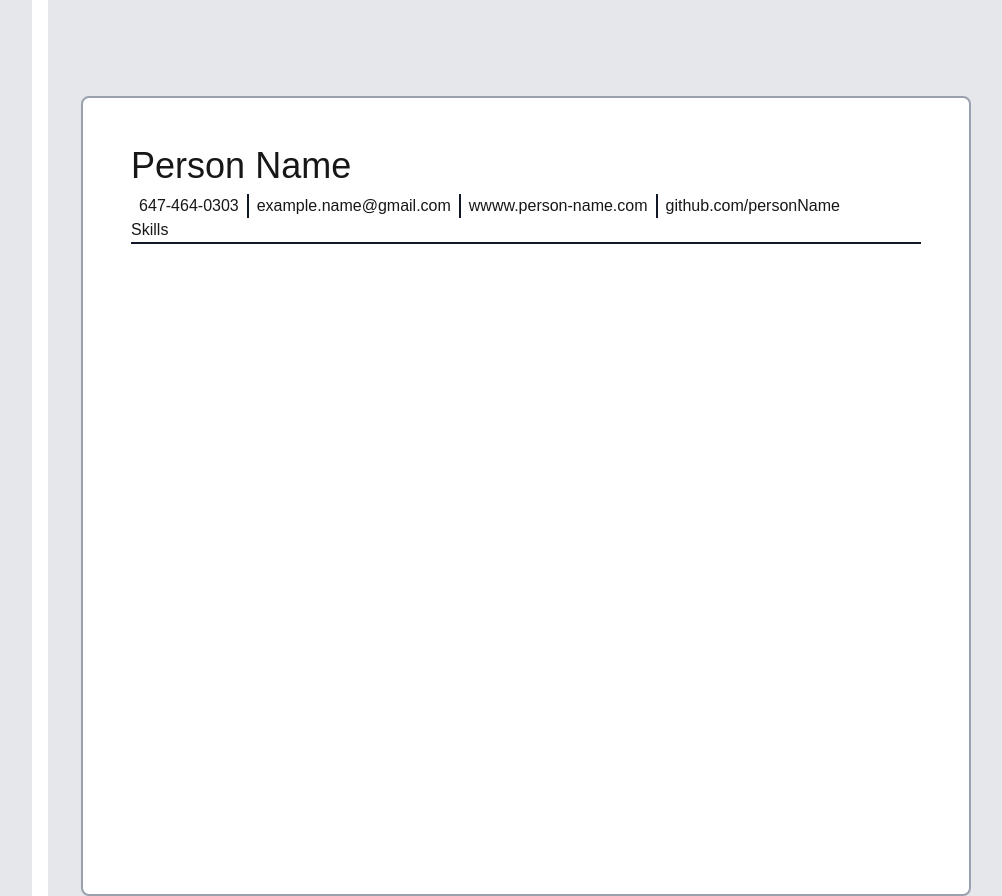
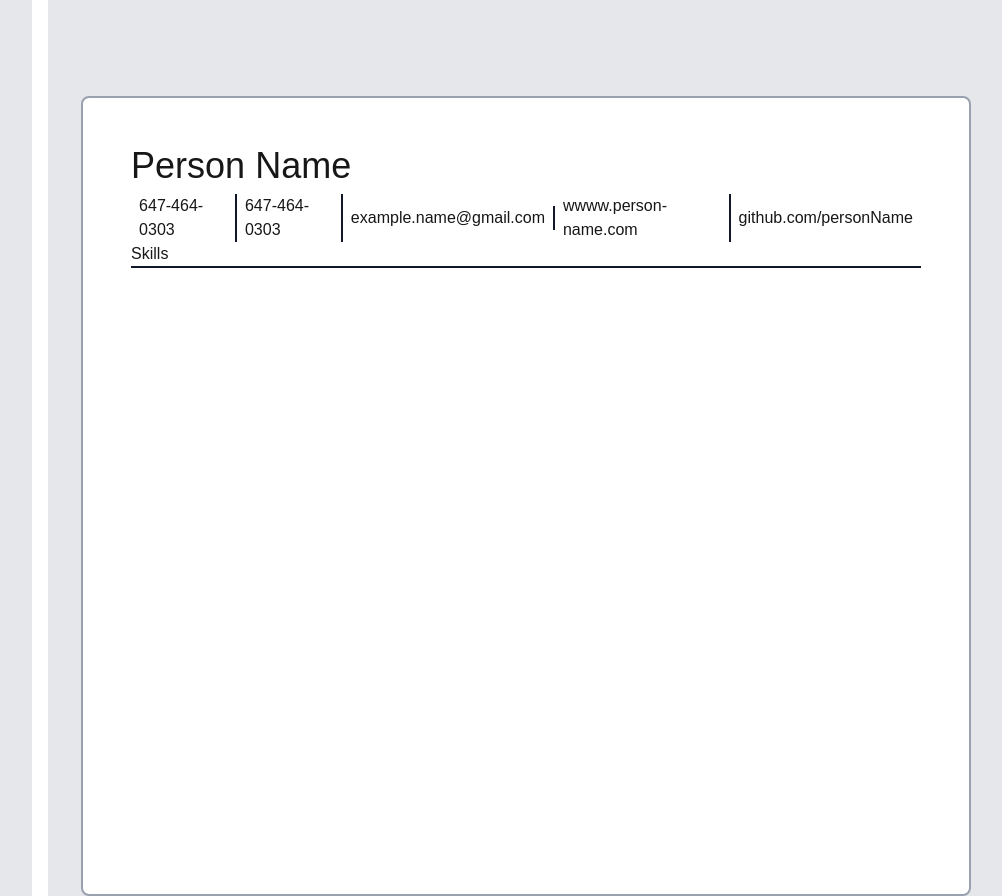
Before and after one commit to Justin-Bento/cv-application, a Next.js app: page / in a window 1280 px wide. Shown: the whole page, without its empty margins (276-1278 px from the left). Built offline with nearby package versions, Linux system fonts and the light colour scheme.

Commit message:
Changed span to an unordered item with list elements.

```diff
--- a/src/app/page.tsx
+++ b/src/app/page.tsx
@@ -11,12 +11,13 @@ export default function page() {
         <div className="relative max-w-[100ch] mx-auto bg-white min-h-dvh border-2 border-gray-400 rounded-lg p-12">
           <div className="space-y-2" datatype="resume-header">
             <h1 className="text-4xl">Person Name</h1>
-            <span className="flex items-center divide-x-2 divide-gray-900">
-              <p className="px-2">647-464-0303</p>
-              <p className="px-2">example.name@gmail.com</p>
-              <p className="px-2">wwww.person-name.com</p>
-              <p className="px-2">github.com/personName</p>
-            </span>
+            <ul className="flex items-center divide-x-2 divide-gray-900">
+              <li className="px-2">647-464-0303</li>
+              <li className="px-2">647-464-0303</li>
+              <li className="px-2">example.name@gmail.com</li>
+              <li className="px-2">wwww.person-name.com</li>
+              <li className="px-2">github.com/personName</li>
+            </ul>
           </div>
           {/*
             End of Resume Header
```
